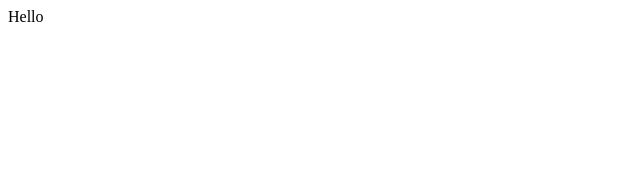
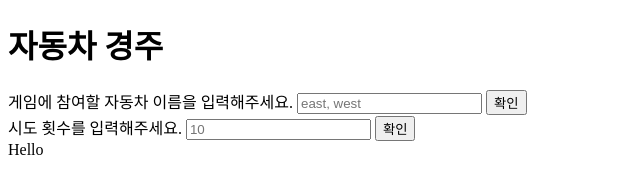
Before and after one commit to soyi47/playground, a website built with webpack: page index.html in a window 1280 px wide. Shown: the whole page, without its empty margins (0-640 px from the left). Built offline with nearby package versions, Linux system fonts and the light colour scheme.

Commit message:
feat: 자동차 이름, 시도 횟수 입력 받는 기능 구현

```diff
--- a/index.html
+++ b/index.html
@@ -1,4 +1,4 @@
-<!DOCTYPE html>
+<!doctype html>
 <html lang="ko">
   <head>
     <meta charset="utf-8" />
@@ -6,5 +6,25 @@
   </head>
   <body>
     <script src="./dist/index.js"></script>
+    <h1>자동차 경주</h1>
+    <form id="car-names-form">
+      <label for="car-names-input">게임에 참여할 자동차 이름을 입력해주세요.</label>
+      <input id="car-names-input" name="car-names" placeholder="east, west" />
+      <button id="car-names-button" type="submit">확인</button>
+    </form>
+    <form id="turn-count-form">
+      <label for="turn-count-input">시도 횟수를 입력해주세요.</label>
+      <input
+        id="turn-count-input"
+        name="turn-count"
+        type="number"
+        placeholder="10"
+        step="1"
+        min="1"
+      />
+      <button id="turn-count-button" type="submit">확인</button>
+    </form>
+    <div id="play-ground"></div>
+    <div id="award"></div>
   </body>
 </html>
```
Also changed, not shown: src/Form.ts (added, +26 -0 lines).
